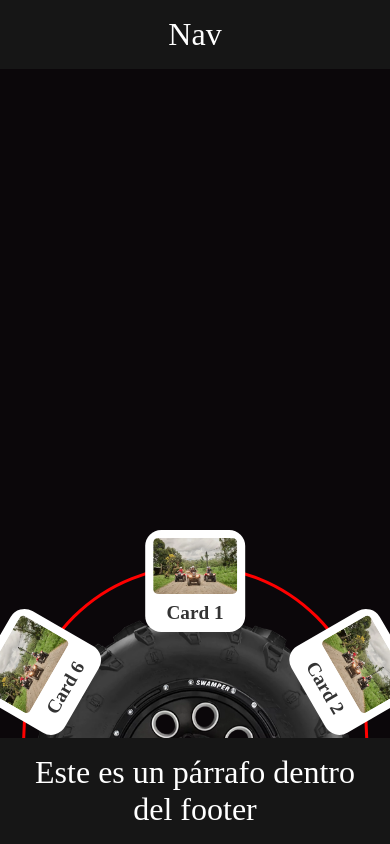
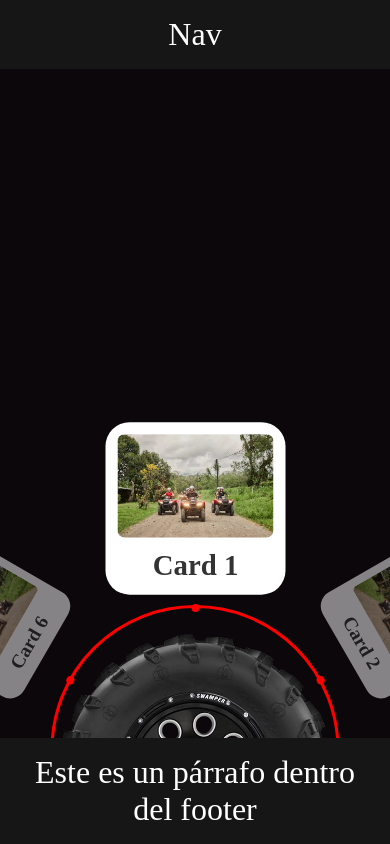
Before and after one commit to ashleyprz/fortunara-slider, a React (Vite) app: page / in a window 390 px wide. Built offline with nearby package versions, Linux system fonts and the light colour scheme.

Commit message:
style: enhance circular slider with responsive design and smooth transitions

```diff
--- a/src/components/CircularSlider/CircularSlider.css
+++ b/src/components/CircularSlider/CircularSlider.css
@@ -1,7 +1,10 @@
 .circular-slider {
-    --tire-size: 35rem;
+    --tire-size: 45vw;
     --circle-padding: 1.5rem;
     --circle-size: calc(var(--tire-size) + var(--circle-padding) * 2);
+    --card-orbit-distance: 5rem; /* Distancia de separación de las cards */
+    --card-width: 15rem; /* Ancho base de las cards */
+    --card-height: 15rem; /* Altura estimada de las cards */
     position: relative;
     display: flex;
     justify-content: center;
@@ -27,13 +30,11 @@
     width: var(--tire-size);
     object-fit: cover;
     object-position: center top;
-
     user-select: none;
     -webkit-user-select: none;
     -moz-user-select: none;
     -ms-user-select: none;
     pointer-events: none;
-
     transition: transform 0.3s ease-out;
 }
 
@@ -47,8 +48,12 @@
     border-radius: 50%;
     background: transparent;
     z-index: 1;
+    cursor: grab;
+    transition: transform 0.3s ease-out;
+}
 
-    transition: transform 0.3s ease-out;
+.red-circle:active {
+    cursor: grabbing;
 }
 
 .guide-point {
@@ -63,35 +68,24 @@
     margin-left: -4px;
 }
 
-.red-circle {
-    cursor: grab;
-}
-
-.red-circle:active {
-    cursor: grabbing;
-}
-
-/* Agregar estas reglas a tu CircularSlider.css existente */
-
+/* Cards orbit - mantiene la misma posición que el red-circle */
 .cards-orbit {
     position: absolute;
     bottom: calc(var(--circle-size) / -2);
     left: 50%;
     width: var(--circle-size);
     height: var(--circle-size);
-    z-index: 3; /* Por encima del tire y red-circle */
-    pointer-events: none; /* Las cards no interfieren con el drag */
-
+    z-index: 3;
+    pointer-events: none;
     transition: transform 0.3s ease-out;
 }
 
 .card-container {
     position: absolute;
-    top: -60px; /* Ajusta esta distancia según el tamaño de tus cards */
+    top: calc(-4px - var(--card-orbit-distance) - var(--card-height) / 2);
     left: 50%;
-    transform-origin: 50% calc(var(--circle-size) / 2 + 60px);
-    margin-left: -80px; /* La mitad del ancho estimado de la card */
-
+    transform-origin: 50% calc(var(--circle-size) / 2 + 4px + var(--card-orbit-distance) + var(--card-height) / 2);
+    margin-left: calc(-1 * var(--card-width) / 2);
     transition: opacity 0.3s ease-out, transform 0.3s ease-out;
 }
 
@@ -109,41 +103,22 @@
     transition: transform 0.3s ease-out;
 }
 
-/* Asegurar que las cards no se salgan del contenedor */
 .card-container .card {
-    max-width: 160px; /* Ajusta según tus necesidades */
+    max-width: var(--card-width);
     transform-origin: center;
 }
 
-/* Media queries para responsividad */
+
 @media (max-width: 768px) {
     .circular-slider {
-        --tire-size: 20rem;
-        --circle-padding: 1rem;
+        --tire-size: 70vw;
+        --circle-padding: .5rem;
+        --card-orbit-distance: 4rem;
+        --card-width: 7.5rem;
+        --card-height: 9.375rem;
     }
 
-    .card-container {
-        top: -45px;
-        margin-left: -60px;
-    }
-
-    .card-container .card {
-        max-width: 120px;
+    .red-circle {
+        bottom: calc(var(--circle-size) / -1.85);
     }
 }
-
-@media (max-width: 480px) {
-    .circular-slider {
-        --tire-size: 20rem;
-        --circle-padding: 0.8rem;
-    }
-
-    .card-container {
-        top: -35px;
-        margin-left: -50px;
-    }
-
-    .card-container .card {
-        max-width: 100px;
-    }
-}
--- a/src/components/CircularSlider/CircularSlider.tsx
+++ b/src/components/CircularSlider/CircularSlider.tsx
@@ -76,7 +76,7 @@ export function CircularSlider({cards}: CircularSliderProps) {
         // Angles in which the tire should snap to always show 3 images
         const snapAngles = [-300, -240, -180, -120, -60, 0, 60, 120, 180, 240, 300];
 
-        // Find the closest angle from the snap angles
+        // Function to find the closest angle without normalizing
         const findClosestAngle = (currentRotation: number, snapAngles: number[]) => {
             let closestAngle = snapAngles[0];
             let minDistance = Math.abs(currentRotation - snapAngles[0]);
@@ -89,9 +89,9 @@ export function CircularSlider({cards}: CircularSliderProps) {
                 }
             });
 
-            // Verify angles +360 and -360 to ensure snapping works correctly
+            // Also check "equivalent" angles by adding/subtracting 360
             snapAngles.forEach(angle => {
-                // Verify angle + 360
+                // Check angle + 360
                 const angleUp = angle + 360;
                 const distanceUp = Math.abs(currentRotation - angleUp);
                 if (distanceUp < minDistance) {
@@ -99,7 +99,7 @@ export function CircularSlider({cards}: CircularSliderProps) {
                     closestAngle = angleUp;
                 }
 
-                // Verify angle - 360
+                // Check angle - 360
                 const angleDown = angle - 360;
                 const distanceDown = Math.abs(currentRotation - angleDown);
                 if (distanceDown < minDistance) {
@@ -117,6 +117,24 @@ export function CircularSlider({cards}: CircularSliderProps) {
 
         // Set the rotation to the closest angle
         setRotation(closestAngle);
+    };
+
+    // Function to determine if a card is in the central position (0 degrees)
+    const getCardProperties = (cardIndex: number) => {
+        const cardAngle = (cardIndex * 360) / cards.length;
+        const totalRotation = rotation + cardAngle;
+
+        // Normalize the angle to a range of -180 to 180
+        const normalizedAngle = ((totalRotation % 360) + 360) % 360;
+        const adjustedAngle = normalizedAngle > 180 ? normalizedAngle - 360 : normalizedAngle;
+
+        // If the angle is very close to 0 (within a tolerance range)
+        const tolerance = 5; // 5 degrees of tolerance
+        if (Math.abs(adjustedAngle) <= tolerance) {
+            return { scale: 1.5, opacity: 1 };
+        }
+
+        return { scale: 1, opacity: 0.5 };
     };
 
     // Event listeners for mouse and touch
@@ -154,12 +172,14 @@ export function CircularSlider({cards}: CircularSliderProps) {
                 <div
                     key={`point-${index}`}
                     className="guide-point"
-                    style={{transform: `rotate(${(index * 360) / cards.length}deg)`}}
+                    style={{
+                        transform: `rotate(${(index * 360) / cards.length}deg)`
+                    }}
                 />
             ))}
         </div>
 
-        {/* Contenedor para las cards */}
+        {/* Container for the cards */}
         <div
             className="cards-orbit"
             style={{ transform: `translateX(-50%) rotate(${rotation}deg)` }}
@@ -168,9 +188,17 @@ export function CircularSlider({cards}: CircularSliderProps) {
                 <div
                     key={`card-${index}`}
                     className="card-container"
-                    style={{transform: `rotate(${(index * 360) / cards.length}deg)`}}
+                    style={{
+                        transform: `rotate(${(index * 360) / cards.length}deg)`
+                    }}
                 >
-                    <div className="card-wrapper">
+                    <div
+                        className="card-wrapper"
+                        style={{
+                            transform: `scale(${getCardProperties(index).scale})`,
+                            opacity: getCardProperties(index).opacity
+                        }}
+                    >
                         <Card title={card.title} image={card.image} />
                     </div>
                 </div>
```
